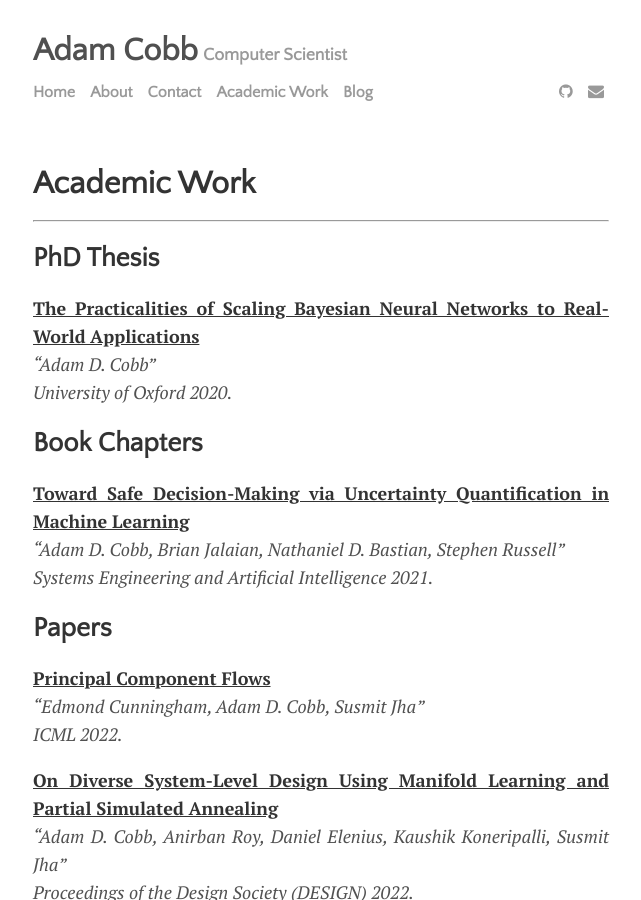
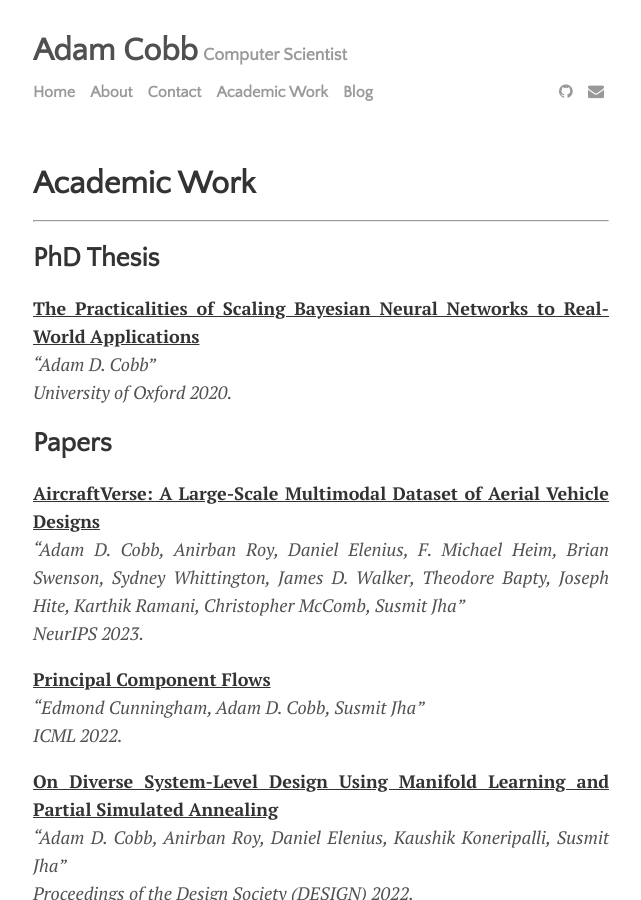
Before and after one commit to AdamCobb/AdamCobb.github.io, a Jekyll site: the page built from menu/academic.md, in a window 1280 px wide and 900 px high. Shown: the whole window, without its empty margins (319-960 px from the left). Built offline with Jekyll 4.4.1, drawn with Linux system fonts in a browser that asks for light colours; nearby versions of some CDN libraries; some of the changed text lies outside the part shown.

```diff
--- a/menu/academic.md
+++ b/menu/academic.md
@@ -11,12 +11,10 @@ September 2016-->
 [**The Practicalities of Scaling Bayesian Neural Networks to Real-World Applications**](https://ora.ox.ac.uk/objects/uuid:4b738b70-28bc-4545-86a6-6078861e7d13)<br />
 <em>"Adam D. Cobb"<br>University of Oxford 2020.</em>
 
-## Book Chapters
+## Papers ##
 
-[**Toward Safe Decision-Making via Uncertainty Quantification in Machine Learning**](https://link.springer.com/chapter/10.1007/978-3-030-77283-3_19)<br/>
-<em>"Adam D. Cobb, Brian Jalaian, Nathaniel D. Bastian, Stephen Russell"<br>Systems Engineering and Artificial Intelligence 2021.</em>
-
-## Papers ##
+[**AircraftVerse: A Large-Scale Multimodal Dataset of Aerial Vehicle Designs**](https://arxiv.org/abs/2306.05562)<br/>
+<em>"Adam D. Cobb, Anirban Roy, Daniel Elenius, F. Michael Heim, Brian Swenson, Sydney Whittington, James D. Walker, Theodore Bapty, Joseph Hite, Karthik Ramani, Christopher McComb, Susmit Jha"<br>NeurIPS 2023.</em> <br/>
 
 [**Principal Component Flows**](https://arxiv.org/abs/2202.07037)<br/>
 <em>"Edmond Cunningham, Adam D. Cobb, Susmit Jha"<br>ICML 2022.</em> <br/>
```
Also changed, not shown: other parts of menu/academic.md (+5 -1 lines).
